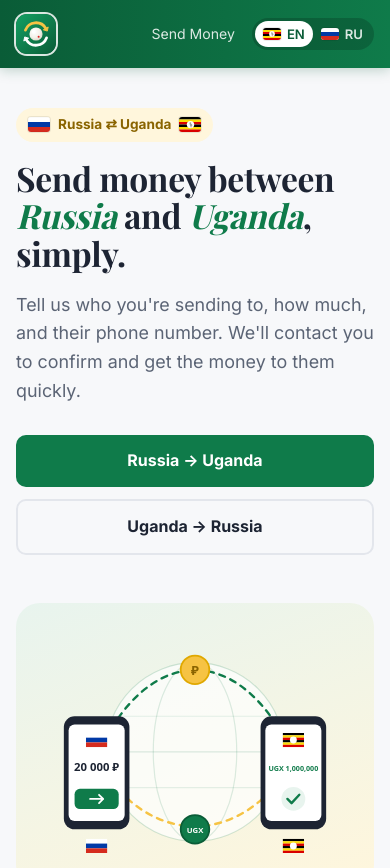
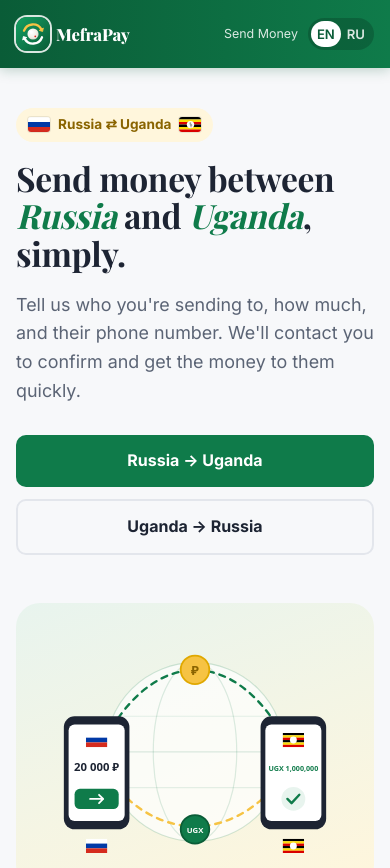
Before and after one commit to desire627/PearlSend, a plain HTML site: page index.html in a window 390 px wide. Shown: the top 868 px of the page. Drawn offline with nearby package versions, Linux system fonts and the light colour scheme; no server answers.

Commit message:
site name again

```diff
--- a/styles.css
+++ b/styles.css
@@ -278,11 +278,13 @@ legend {
 @media (max-width: 560px) {
   .grid-2 { grid-template-columns: 1fr; }
   .form-main { padding: 22px 18px; }
-  .nav a { padding: 7px 9px; font-size: .88rem; }
+  .nav a { padding: 5px 6px; font-size: .78rem; }
   .nav .home-link { display: none; }
-  .header-right { gap: 8px; }
-  .logo .name { display: none; }
-  .lang-switch button { padding: 5px 8px; }
+  .header-right { gap: 4px; }
+  .logo { gap: 6px; font-size: 1.05rem; white-space: nowrap; }
+  .logo-mark { width: 34px; height: 34px; }
+  .lang-switch button { gap: 0; padding: 5px 6px; }
+  .lang-switch button .flag { display: none; }
   .tl-step { grid-template-columns: 40px 1fr; gap: 14px; }
   .tl-icon { width: 40px; height: 40px; border-radius: 12px; }
   .tl-icon svg { width: 20px; height: 20px; }
```
